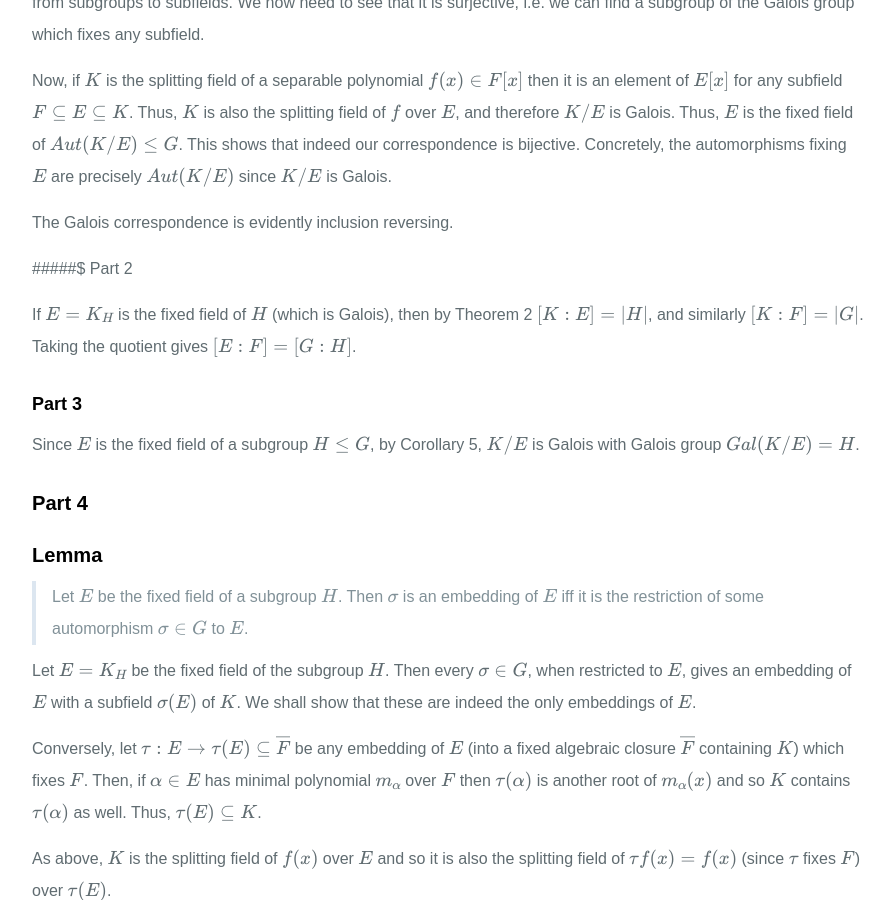
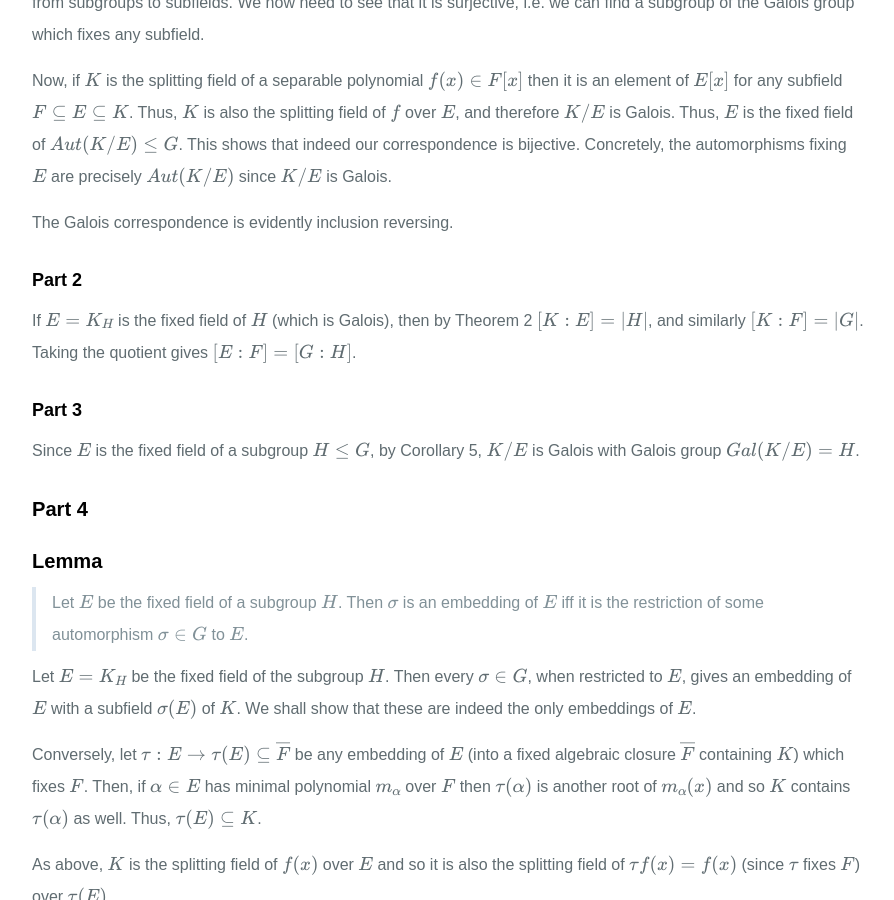
Before and after one commit to jhavaldar/jhavaldar.github.io, a Jekyll site: the page built from _posts/2017-10-19-galoistheory1.md, in a window 1280 px wide and 900 px high, scrolled down 7790 px. Shown: the whole window, without its empty margins (192-1086 px from the left). Built offline with Jekyll 4.4.1, drawn with Linux system fonts in a browser that asks for light colours; some web fonts are replaced; formulas are drawn with MathJax 3.

```diff
--- a/_posts/2017-10-19-galoistheory1.md
+++ b/_posts/2017-10-19-galoistheory1.md
@@ -253,7 +253,7 @@ Now, if $K$ is the splitting field of a separable polynomial $f(x) \in F[x]$ the
 
 The Galois correspondence is evidently inclusion reversing.
 
-#####$ Part 2
+##### Part 2
 
 If $E=K_H$ is the fixed field of $H$ (which is Galois), then by Theorem 2 $[K:E] =\vert H \vert$, and similarly $[K:F] = \vert G \vert$. Taking the quotient gives $[E:F] = [G:H]$.
 
```
